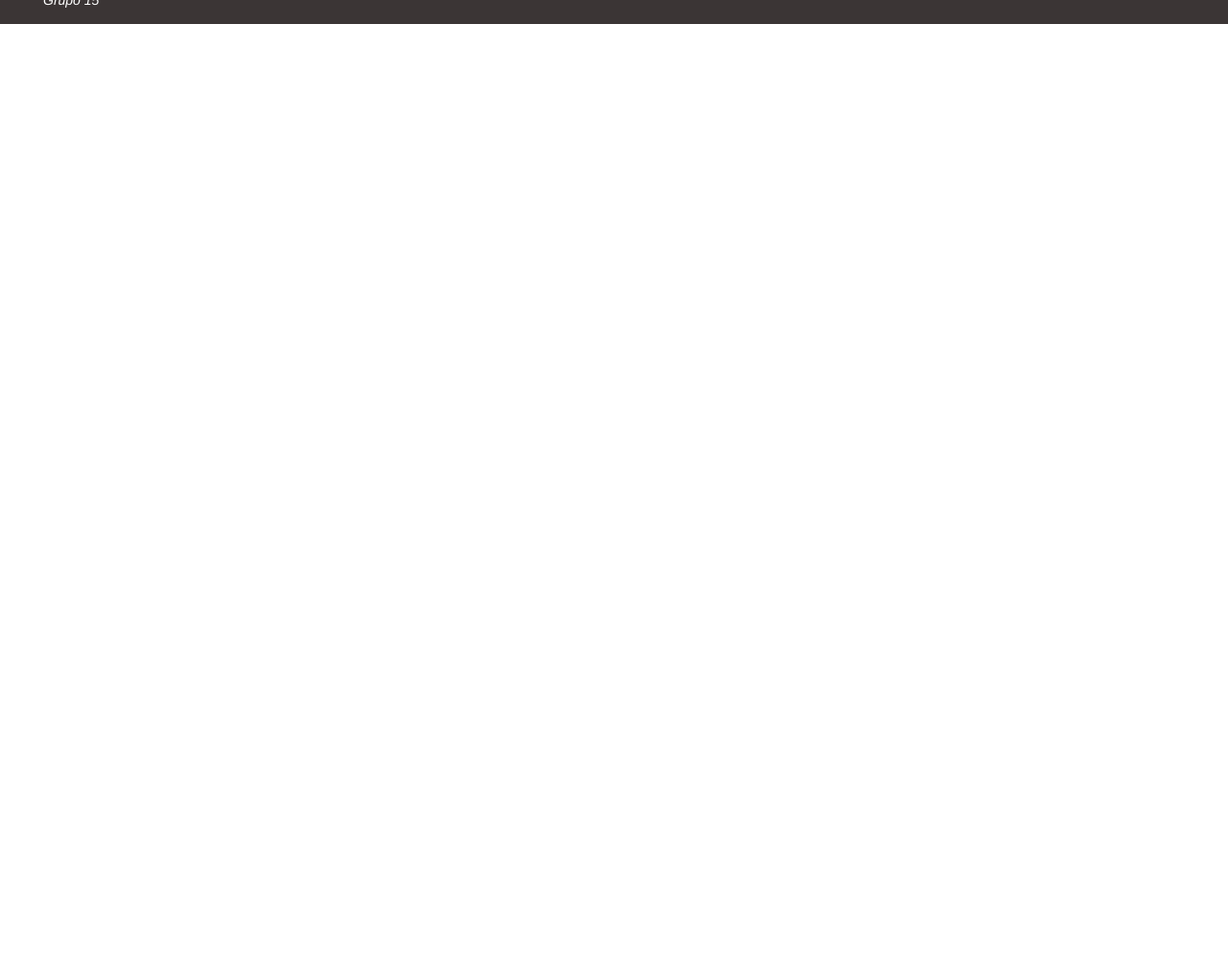
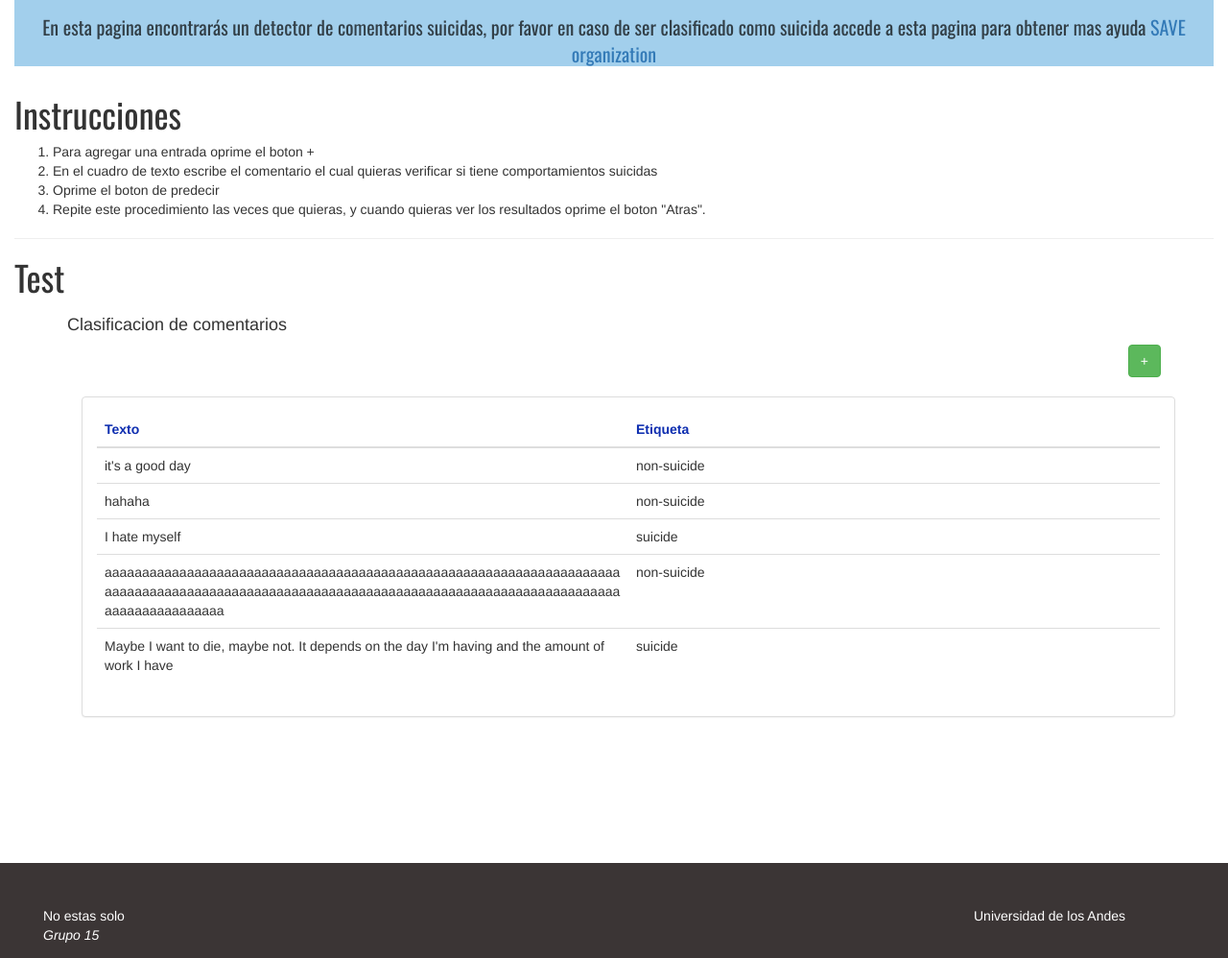
Before and after one commit to BI-G15/Proyecto1-2, a Django app: page /inputs/ in a window 1280 px wide; the page is wider, and only the part inside the window is pictured. Shown: the part 995-1993 px from the top of that part at 96% size. Before the commit the page ends 1020 px from the top of that part, so only its background shows below. Run offline with Django 4.2, Linux system fonts and the light colour scheme; data comes from the database, SQL or seed files in the repository; both versions use the stored data as it was after the commit; some libraries are stand-ins or nearby versions.

Commit message:
aun mas lindo

```diff
--- a/web/webPage/inputs/logic/logic_inputs.py
+++ b/web/webPage/inputs/logic/logic_inputs.py
@@ -8,9 +8,7 @@ def get_inputs():
 def create_inputs(form):
     inputs = form.save(commit=False)
     text = inputs.text
-    print(text)
     result = predict(text)
-    print(result)
     input = Input(text=text, result=result)
     input.save()
     return ()
--- a/web/webPage/inputs/templates/inputs.html
+++ b/web/webPage/inputs/templates/inputs.html
@@ -1,5 +1,14 @@
 {% extends 'index.html' %}
 {% block content %}
+<head>
+    <style>
+        table {
+            table-layout: fixed;
+            word-break: break-word;
+        }
+    </style>
+</head>
+
 
 <div class="content">
     <div class="">
--- a/web/webPage/webPage/templates/index.html
+++ b/web/webPage/webPage/templates/index.html
@@ -1,17 +1,35 @@
 <!DOCTYPE html>
 <html lang="en">
 <head>
-  <title>Mental health</title>
+  <title>SAVE lives</title>
   <meta charset="utf-8">
   <meta name="viewport" content="width=device-width, initial-scale=1">
   <link rel="stylesheet" href="https://maxcdn.bootstrapcdn.com/bootstrap/3.4.1/css/bootstrap.min.css">
+  <link rel="stylesheet" href="https://fonts.googleapis.com/css?family=Pacifico&effect=neon|outline|emboss|shadow-multiple">
+  <link rel="stylesheet" href="https://fonts.googleapis.com/css?family=Oswald&effect=neon|outline|emboss|shadow-multiple">
   <script src="https://ajax.googleapis.com/ajax/libs/jquery/3.6.0/jquery.min.js"></script>
   <script src="https://maxcdn.bootstrapcdn.com/bootstrap/3.4.1/js/bootstrap.min.js"></script>
   <style>
     /* Remove the navbar's default margin-bottom and rounded borders */
-    .navbar {
-      margin-bottom: 0;
-      border-radius: 0;
+    #tittleText{
+      font-family: "Pacifico", sans-serif;
+      font-size: 80px;
+      color: #475c69;
+    }
+
+    #p1{
+      font-family: "Oswald", sans-serif;
+      font-size: 20px;
+      color: #323f47;
+      background-color: #8ac2e7c9;
+      padding-top: 15px;
+      height: 70px;
+    }
+
+    #pageTittle{
+      padding-top: 20px;
+      height: 150px;
+      background-color: #2576ac;
     }
 
     /* Set height of the grid so .sidenav can be 100% (adjust as needed) */
@@ -19,10 +37,11 @@
 
     /* Set gray background color and 100% height */
     .sidenav {
-      padding-top: 20px;
+
       background-color: #f1f1f1;
       height: 100%;
     }
+
 
     /* Set black background color, white text and some padding */
     footer {
@@ -42,14 +61,17 @@
   </style>
 </head>
 <body>
+  <div class="container-fluid text-center" id="pageTittle">
+      <h1 id="tittleText" class="font-effect-shadow-multiple">SAVE Lives</h1>
+  </div>
   <div class="container-fluid text-center">
-      <h1>Bienvenido</h1>
-      <p>En esta pagina encontrarás un detector de comentarios suicidas, por favor en caso de ser clasificado como suicida accede a esta pagina para obtener mas ayuda
+    <img src="https://thumbs.dreamstime.com/b/happy-people-group-holding-blank-banner-seven-young-long-text-announcement-celebrate-concept-flat-vector-illustration-172081178.jpg" class="img-fluid" style="width: 90%" alt="Responsive image">
+    <p id="p1">En esta pagina encontrarás un detector de comentarios suicidas, por favor en caso de ser clasificado como suicida accede a esta pagina para obtener mas ayuda
         <a href="https://save.org/">SAVE organization</a>
       </p>
   </div>
   <div class="container-fluid">
-    <h1>Instrucciones</h1>
+    <h1 style="font-family: Oswald, sans-serif;">Instrucciones</h1>
       <ol>
         <li>
             Para agregar una entrada oprime el boton +
@@ -66,7 +88,7 @@
     </ol>
       <p></p>
       <hr>
-      <h1>Test</h1>
+      <h1 style="font-family: Oswald, sans-serif;">Test</h1>
       <main>
         <div class="container" style="min-height: 580px;">
         {% block content %}
```
Also changed, not shown: web/webPage/db.sqlite3.
